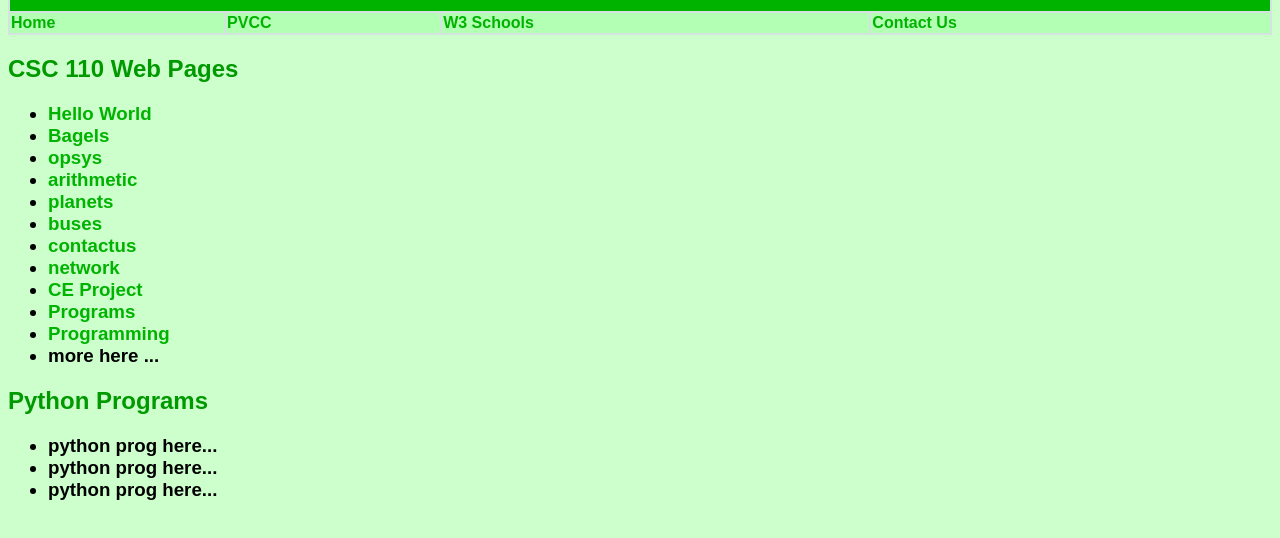
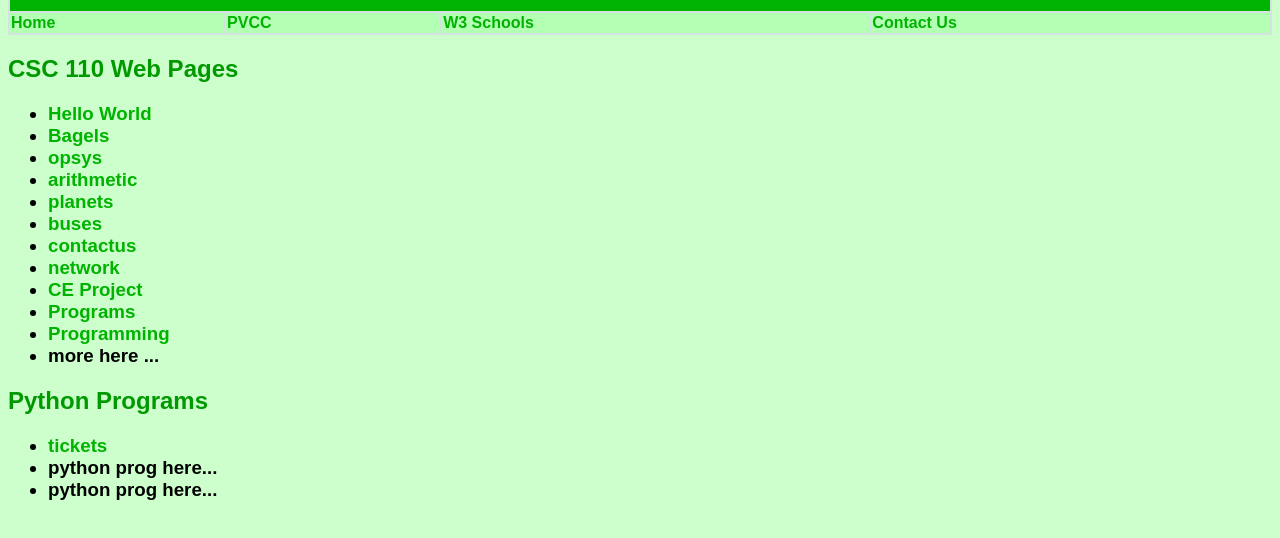
Before and after one commit to pcumiskey-pvcc/pcumiskey-pvcc.github.io, a plain HTML site: page index.html in a window 1280 px wide. Shown: the part 122-660 px from the top of the page. Drawn offline with Linux system fonts and the light colour scheme.

Commit message:
Update index.html

```diff
--- a/index.html
+++ b/index.html
@@ -54,7 +54,7 @@
 <h2>Python Programs</h2>
 <h3>
 <ul>
-    <li> python prog here...</li>
+    <li> <a href = "tickets.py"> tickets </a></li>
     <li> python prog here...</li>
 
     <li> python prog here...</li>
```
